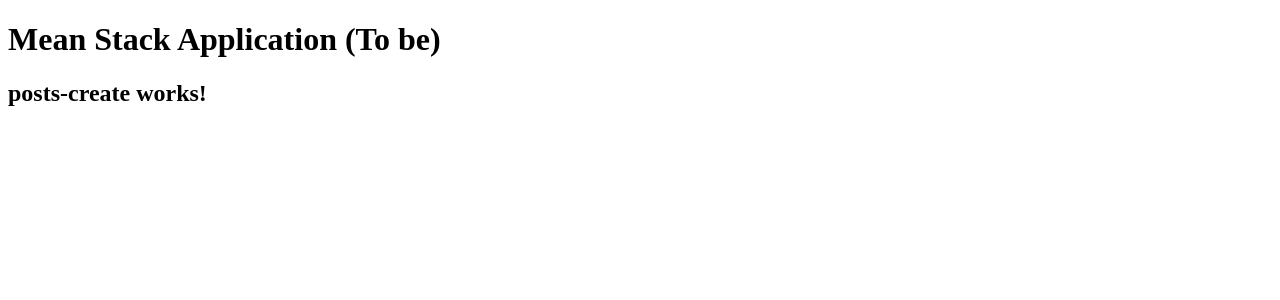
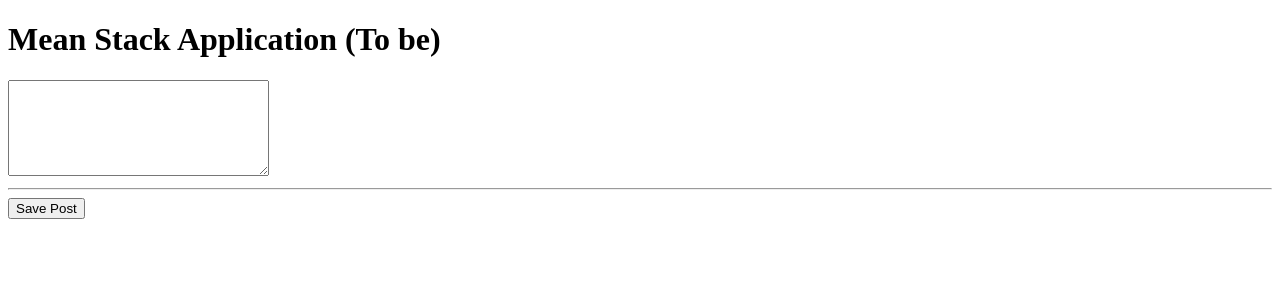
Before and after one commit to Ammaraly/Angular, an Angular app in the folder mean-stack/: page / in a window 1280 px wide. Shown: the top 300 px of the page. Built offline with nearby package versions, Linux system fonts and the light colour scheme.

Commit message:
Added event listener

```diff
--- a/mean-stack/src/app/posts/posts-create/posts-create.component.html
+++ b/mean-stack/src/app/posts/posts-create/posts-create.component.html
@@ -1 +1,3 @@
-<h2>posts-create works!</h2>
+<textarea cols="30" rows="6"></textarea>
+<hr>
+<button (click)="onSavePost()">Save Post</button>
--- a/mean-stack/src/app/posts/posts-create/posts-create.component.ts
+++ b/mean-stack/src/app/posts/posts-create/posts-create.component.ts
@@ -9,4 +9,8 @@ export class PostsCreateComponent {
 
   constructor() { }
 
+  onSavePost() {
+    console.log("Post Saved!");
+  }
+
 }
```
